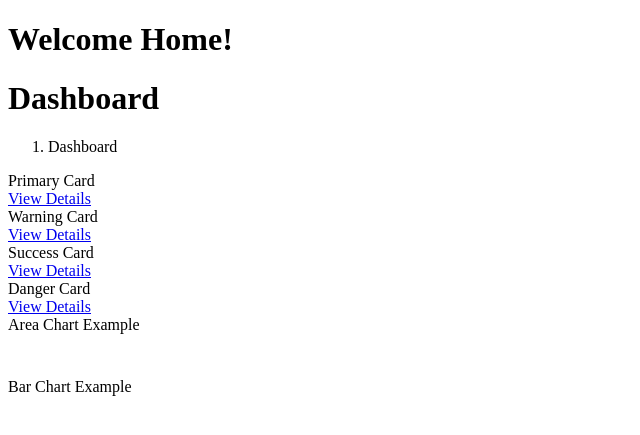
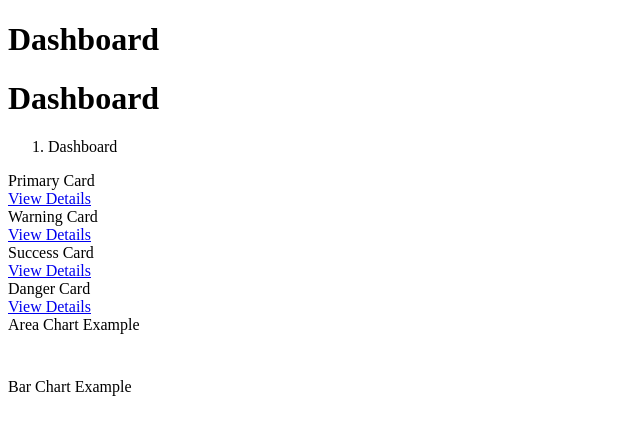
Before and after one commit to Matt1998/3204Dashboard, a Flask app: page / in a window 1280 px wide. Shown: the top 435 px of the page, without its empty margins (0-640 px from the left). Run offline with Flask 2, Linux system fonts and the light colour scheme.

Commit message:
Optimisation

```diff
--- a/templates/base.html
+++ b/templates/base.html
@@ -1,5 +1,6 @@
 <!doctype html>
 {% block head %}
+<head>
     <meta charset="utf-8"/>
     <meta http-equiv="X-UA-Compatible" content="IE=edge"/>
     <meta name="viewport" content="width=device-width, initial-scale=1, shrink-to-fit=no"/>
@@ -9,6 +10,7 @@
     <link href="https://cdn.jsdelivr.net/npm/simple-datatables@latest/dist/style.css" rel="stylesheet"/>
     <link href="/static/css/styles.css" rel="stylesheet"/>
     <script src="https://use.fontawesome.com/releases/v6.1.0/js/all.js" crossorigin="anonymous"></script>
+</head>
 {% endblock %}
 
 {% block content %}
--- a/templates/index.html
+++ b/templates/index.html
@@ -1,11 +1,7 @@
-<!DOCTYPE html>
-<html lang="en">
 {% extends 'base.html' %}
-<head>
-    {% block head %}
-        <h1>{% block title %}Welcome Home!{% endblock %}</h1>
-    {% endblock %}
-</head>
+{% block head %}
+    <h1>{% block title %}Dashboard{% endblock %}</h1>
+{% endblock %}
 {% block content %}
 <body class="sb-nav-fixed">
 {% block nav %}
```
